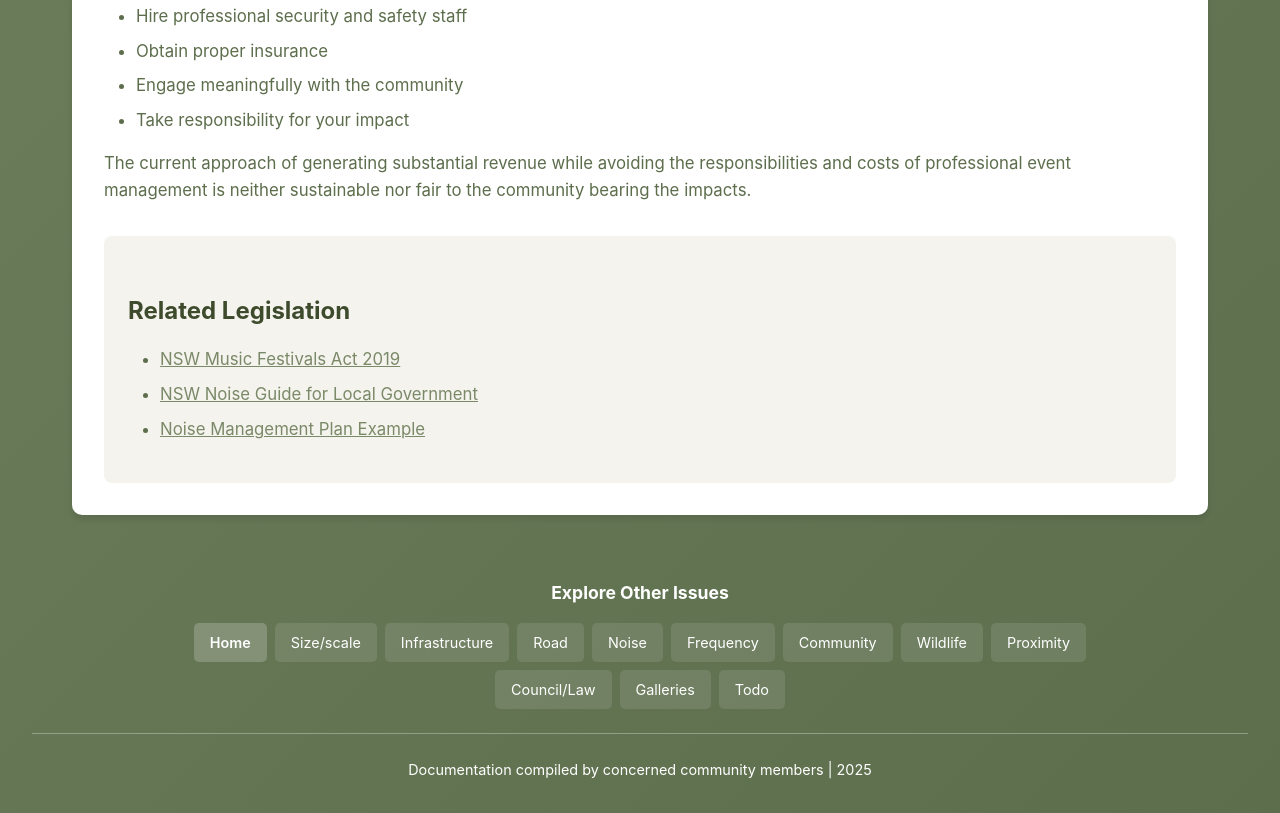
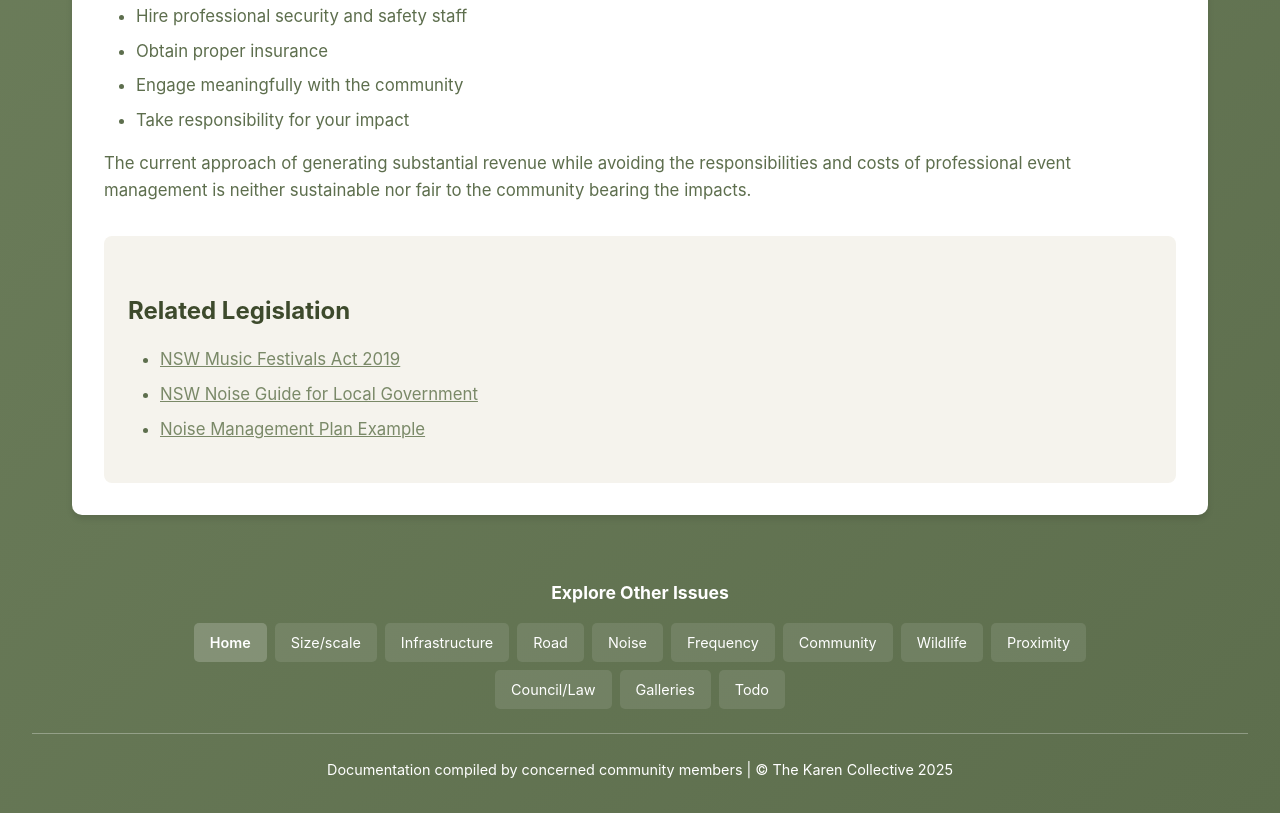
Before and after one commit to websmiths/doofs, a plain HTML site: page website/business.html in a window 1280 px wide. Shown: the part 5237-6050 px from the top of the page. Drawn offline with Linux system fonts and the light colour scheme.

Commit message:
Add the Karen Collective footer.

```diff
--- a/website/business.html
+++ b/website/business.html
@@ -182,7 +182,7 @@
                 <a href="todo.html">Todo</a>
             </div>
         </div>
-        <p>Documentation compiled by concerned community members | 2025</p>
+        <p>Documentation compiled by concerned community members | &copy; The Karen Collective 2025</p>
     </footer>
 </body>
 </html>
```
Also changed, not shown: website/community.html (+1 -1 lines), website/frequency.html (+1 -1 lines), website/galleries.html (+1 -1 lines), website/index.html (+1 -1 lines), website/infrastructure.html (+1 -1 lines), website/law.html (+1 -1 lines), website/noise.html (+1 -1 lines), website/proximity.html (+1 -1 lines), website/road.html (+1 -1 lines), website/size.html (+1 -1 lines), website/todo.html (+1 -1 lines), website/wildlife.html (+1 -1 lines).
